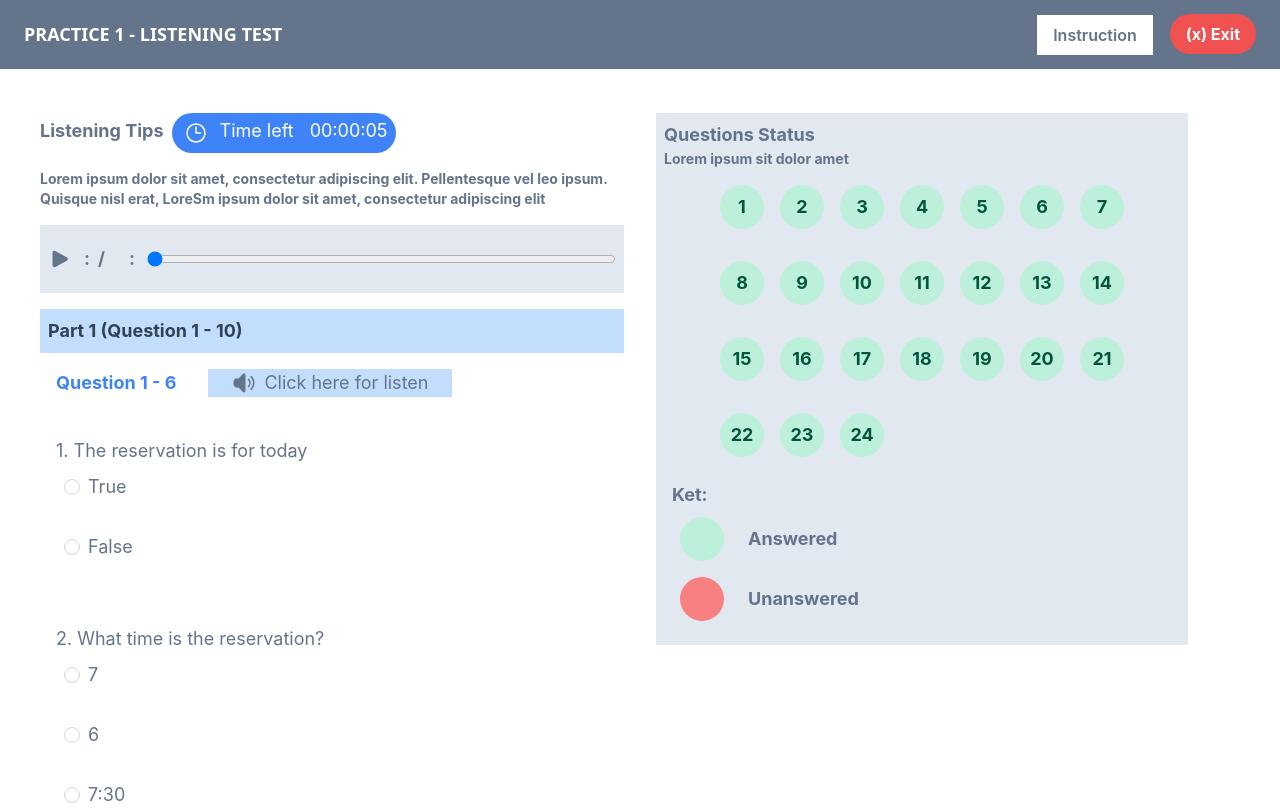
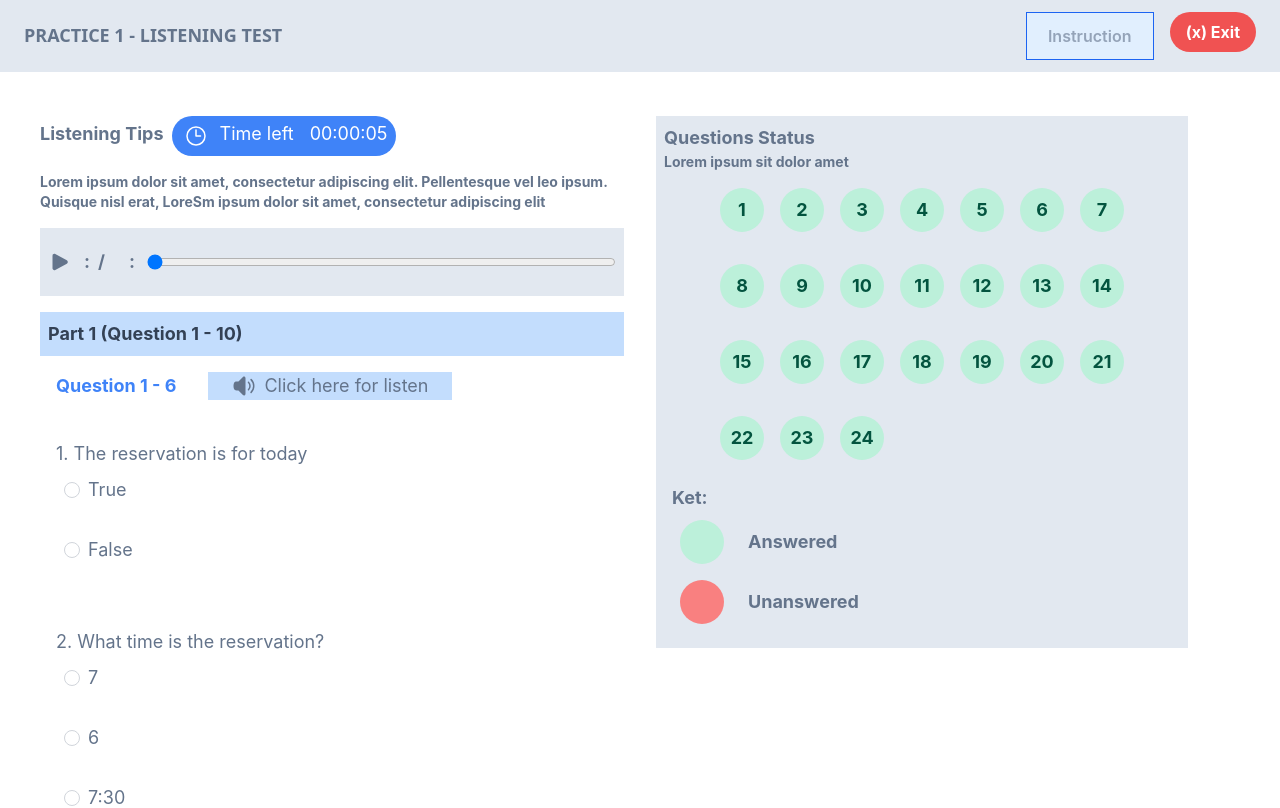
Before and after one commit to salsabilaathika-97/challenge-kobi, a React (Create React App) app: page / in a window 1280 px wide. Shown: the top 808 px of the page. Built offline with nearby package versions, Linux system fonts and the light colour scheme; no server answers.

Commit message:
change navbar color

```diff
--- a/src/components/Navbar/Navbar.js
+++ b/src/components/Navbar/Navbar.js
@@ -5,11 +5,11 @@ const Navbar = () => {
     const [navbarOpen, setNavbarOpen] = useState(false);
     return (
         <div>
-            <nav className="relative flex flex-wrap items-center justify-between px-2 py-3 bg-slate-500 mb-3">
+            <nav className="relative flex flex-wrap items-center justify-between px-2 py-3 bg-slate-200 mb-3">
                 <div className="container px-4 mx-auto flex flex-wrap items-center justify-between">
                     <div className="w-full relative flex justify-between lg:w-auto lg:static lg:block lg:justify-start">
                         <a
-                            className="text-lg font-bold font-sans leading-relaxed inline-block mr-4 py-2 whitespace-nowrap uppercase text-white"
+                            className="text-lg font-bold font-sans leading-relaxed inline-block mr-4 py-2 whitespace-nowrap uppercase text-slate-500"
                             href="#pablo"
                         >
                             Practice 1 - Listening Test
@@ -31,7 +31,7 @@ const Navbar = () => {
                     >
                         <ul className="flex flex-col lg:flex-row list-none lg:ml-auto">
                             <li className="nav-item">
-                                <button class="bg-white text-slate-500 font-semibold py-2 px-4 mx-4 border border-slate-500">
+                                <button class="bg-blue-100 h-12 w-32 border-blue-600 border-solid text-slate-400 font-semibold py-2 px-4 mx-4 border">
                                     Instruction
                                 </button>
                             </li>
```
